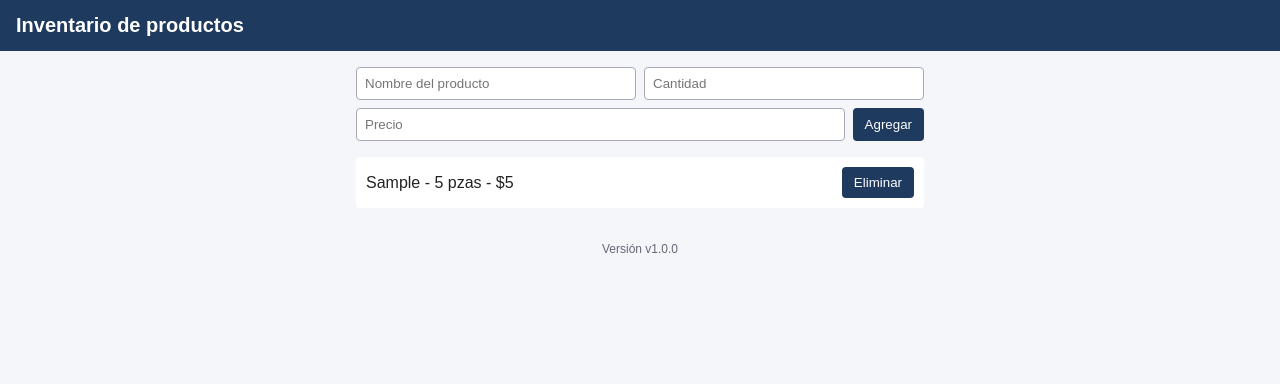
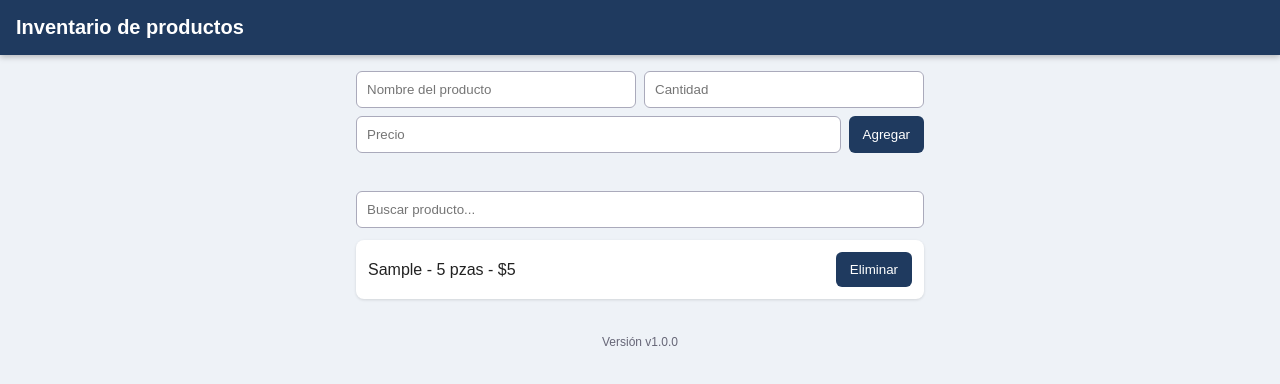
Before and after one commit to JOANA65/inventario-pwa, a plain HTML site: page index.html in a window 1280 px wide. Both pictures are taken after typing "Sample", "5", "5" into the empty fields and a click on the button "Agregar". Drawn offline with Linux system fonts and the light colour scheme.

Commit message:
feat: agrega buscador, aviso de nueva versión y mejora la interfaz

```diff
--- a/index.html
+++ b/index.html
@@ -11,6 +11,10 @@
 </head>
 <body>
   <header><h1>Inventario de productos</h1></header>
+  <div id="aviso-version" hidden>
+    Hay una nueva versión disponible.
+    <button id="btn-actualizar">Actualizar</button>
+  </div>
   <main>
     <form id="form-producto">
       <input id="nombre" type="text" placeholder="Nombre del producto">
@@ -18,6 +22,8 @@
       <input id="precio" type="number" step="0.01" placeholder="Precio">
       <button type="submit">Agregar</button>
     </form>
+    <p id="mensaje" role="alert"></p>
+    <input id="buscar" type="search" placeholder="Buscar producto...">
     <ul id="lista"></ul>
   </main>
   <footer>Versión <span id="version"></span></footer>
--- a/style.css
+++ b/style.css
@@ -1,11 +1,18 @@
 * { box-sizing: border-box; }
-body { margin: 0; font-family: Arial, sans-serif; background: #f4f6f9; color: #222; }
-header { background: #1f3a5f; color: #fff; padding: 14px 16px; }
+body { margin: 0; font-family: Arial, sans-serif; background: #eef2f7; color: #222; }
+header { background: #1f3a5f; color: #fff; padding: 16px; box-shadow: 0 2px 6px rgba(0,0,0,.25); }
 h1 { margin: 0; font-size: 20px; }
 main { max-width: 600px; margin: 0 auto; padding: 16px; }
-form { display: flex; flex-wrap: wrap; gap: 8px; margin-bottom: 16px; }
-input { flex: 1 1 120px; padding: 8px; border: 1px solid #aab; border-radius: 4px; }
-button { padding: 8px 12px; border: 0; border-radius: 4px; background: #1f3a5f; color: #fff; cursor: pointer; }
+form { display: flex; flex-wrap: wrap; gap: 8px; margin-bottom: 8px; }
+input { flex: 1 1 120px; padding: 10px; border: 1px solid #aab; border-radius: 6px; }
+#buscar { width: 100%; margin: 8px 0 12px; }
+button { padding: 10px 14px; border: 0; border-radius: 6px; background: #1f3a5f; color: #fff; cursor: pointer; }
+button:hover { background: #2c527f; }
 ul { list-style: none; padding: 0; margin: 0; }
-li { background: #fff; padding: 10px; margin-bottom: 6px; border-radius: 4px; display: flex; justify-content: space-between; align-items: center; }
+li { background: #fff; padding: 12px; margin-bottom: 8px; border-radius: 8px; box-shadow: 0 1px 3px rgba(0,0,0,.12); display: flex; justify-content: space-between; align-items: center; gap: 8px; }
+li.bajo { border-left: 5px solid #c0392b; }
+.etiqueta { background: #c0392b; color: #fff; font-size: 11px; padding: 2px 6px; border-radius: 10px; margin-left: 6px; }
+#mensaje { color: #c0392b; min-height: 18px; margin: 0 0 4px; font-size: 14px; }
+#aviso-version { background: #fff3cd; color: #5a4500; padding: 10px 16px; text-align: center; font-size: 14px; }
+#aviso-version[hidden] { display: none; }
 footer { text-align: center; font-size: 12px; color: #667; padding: 12px; }
```
